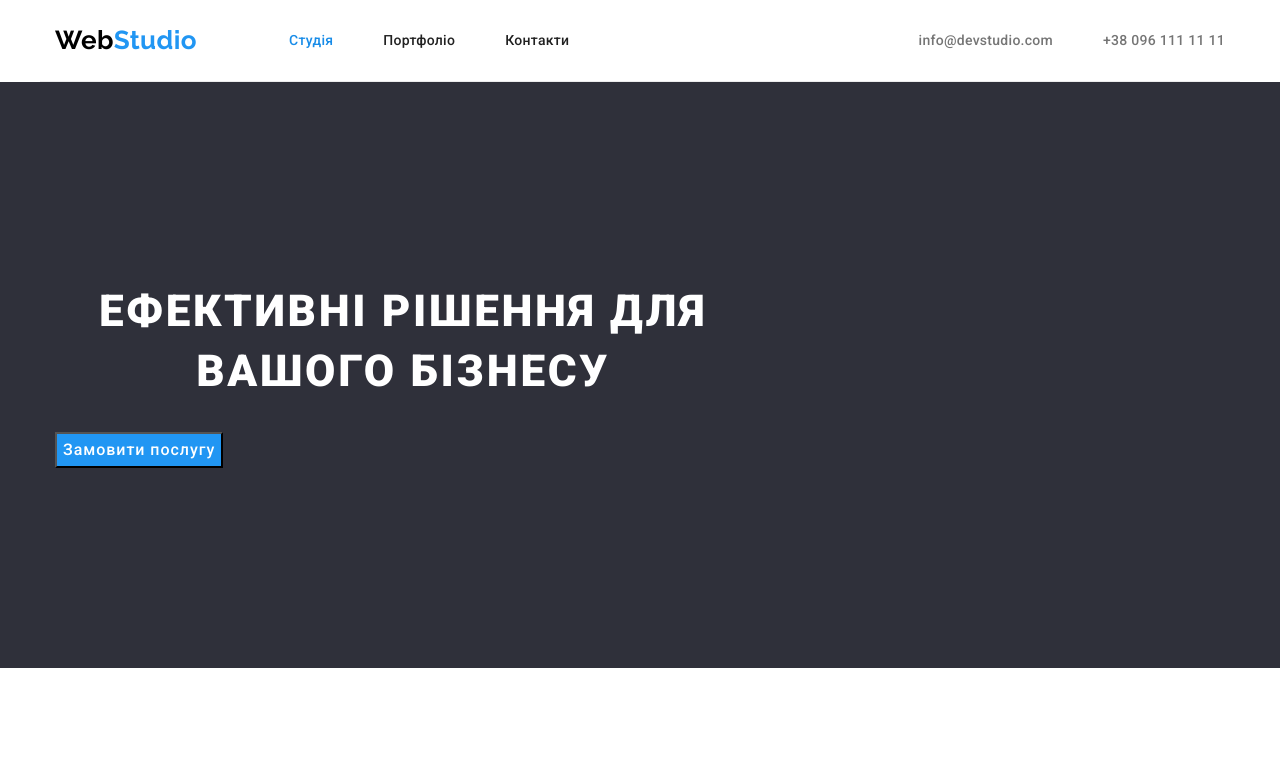
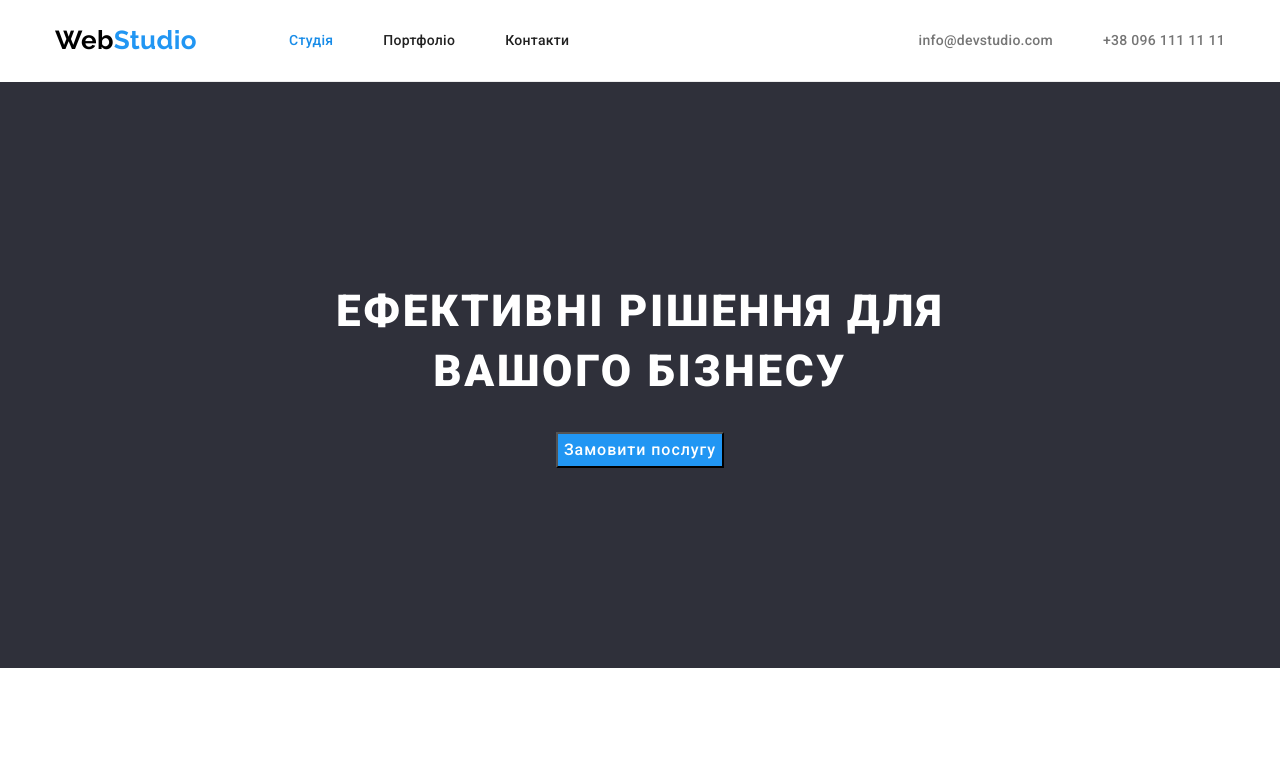
Before and after one commit to over99/goit-markup-hw-03, a plain HTML site: page index.html in a window 1280 px wide. Shown: the top 758 px of the page. Drawn offline with nearby package versions, Linux system fonts and the light colour scheme.

Commit message:
Редагував main в csss

```diff
--- a/css/styles.css
+++ b/css/styles.css
@@ -182,6 +182,9 @@ padding-right: 15px;
     margin-bottom: 30px;
     width: 696px;
 
+    margin-left: auto;
+    margin-right: auto;
+
     font-weight: 900;
     font-size: 44px;
     line-height: 1.36;
@@ -193,6 +196,8 @@ padding-right: 15px;
 
 .model-open-btn {
     align-items: center;
+    margin: auto;
+    display: block;
 
     font-family:var(--primary-font);
     font-weight: 500;
```
